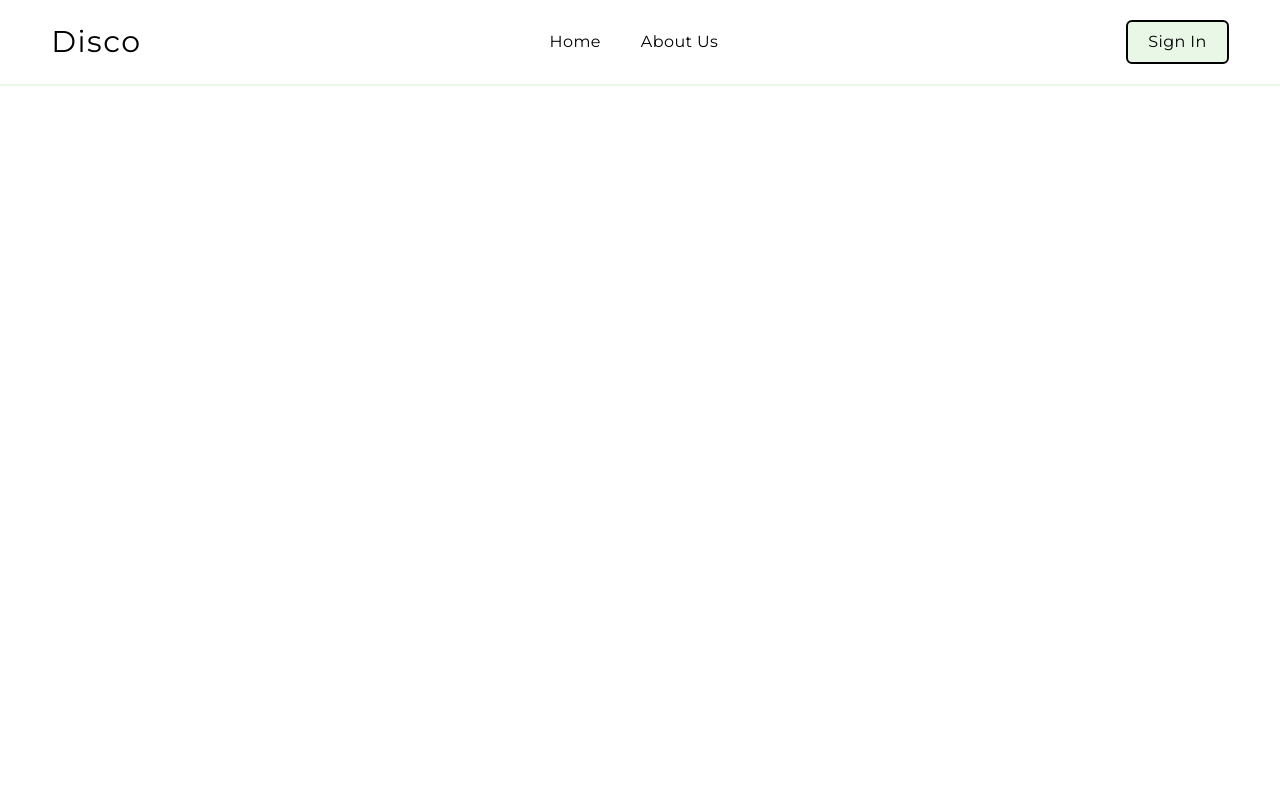
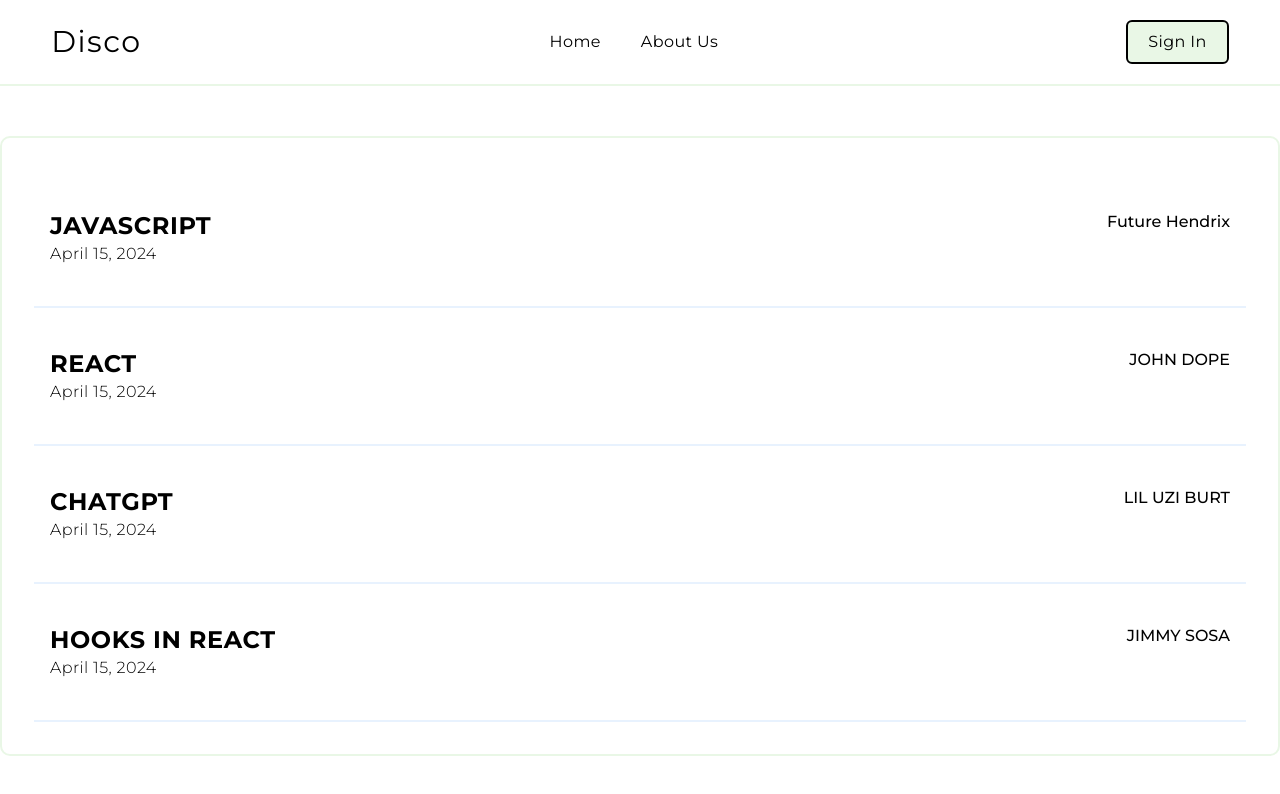
Before and after one commit to Austin-Imbastari/disco, a React (Vite) app: page / in a window 1280 px wide. Shown: the top 794 px of the page. Built offline with nearby package versions, Linux system fonts and the light colour scheme.

Commit message:
created styled the board

```diff
--- /dev/null
+++ b/src/components/Board/Board.tsx
@@ -0,0 +1,87 @@
+import React from "react";
+
+const Board = () => {
+    return (
+        <>
+            <div
+                style={{ border: "2px solid #E9F7E6", borderRadius: "10px", marginTop: "50px" }}
+                className='container mx-auto px-8 py-8'
+            >
+                <div className='grid grid-cols-1 gap-5'>
+                    <div style={{ borderBottom: "2px solid #E8F2FE" }} className=''>
+                        <div className='flex justify-between px-4 py-10'>
+                            <div className='flex flex-col'>
+                                <h1 className='text-2xl font-bold tracking-wide'>JAVASCRIPT</h1>
+                                <p className='font-light tracking-wide'>April 15, 2024 </p>
+                            </div>
+                            <div>
+                                <h1 className='text-l font-medium'>Future Hendrix</h1>
+                            </div>
+                        </div>
+                    </div>
+                </div>
+                <div className='grid grid-cols-1 gap-5'>
+                    <div style={{ borderBottom: "2px solid #E8F2FE" }} className=''>
+                        <div className='flex justify-between px-4 py-10'>
+                            <div className='flex flex-col'>
+                                <h1 className='text-2xl font-bold tracking-wide'>REACT</h1>
+                                <p className='font-light tracking-wide'>April 15, 2024 </p>
+                            </div>
+                            <div>
+                                <h1 className='text-l font-medium'>JOHN DOPE</h1>
+                            </div>
+                        </div>
+                    </div>
+                </div>{" "}
+                <div className='grid grid-cols-1 gap-5'>
+                    <div style={{ borderBottom: "2px solid #E8F2FE" }} className=''>
+                        <div className='flex justify-between px-4 py-10'>
+                            <div className='flex flex-col'>
+                                <h1 className='text-2xl font-bold tracking-wide'>CHATGPT</h1>
+                                <p className='font-light tracking-wide'>April 15, 2024 </p>
+                            </div>
+                            <div>
+                                <h1 className='text-l font-medium'>LIL UZI BURT</h1>
+                            </div>
+                        </div>
+                    </div>
+                </div>{" "}
+                <div className='grid grid-cols-1 gap-5'>
+                    <div style={{ borderBottom: "2px solid #E8F2FE" }} className=''>
+                        <div className='flex justify-between px-4 py-10'>
+                            <div className='flex flex-col'>
+                                <h1 className='text-2xl font-bold tracking-wide'>HOOKS IN REACT</h1>
+                                <p className='font-light tracking-wide'>April 15, 2024 </p>
+                            </div>
+                            <div>
+                                <h1 className='text-l font-medium'>JIMMY SOSA</h1>
+                            </div>
+                        </div>
+                    </div>
+                </div>
+            </div>
+        </>
+    );
+};
+
+export default Board;
+
+// CSS Helper
+// style={{ border: "2px solid red" }}
+
+// Dynamic create post
+
+// import React from "react";
+// const PostGrid = ({ posts }) => {
+//   return (
+//     <div className="grid grid-cols-3 gap-4">
+//       {posts.map((post, index) => (
+//         <div key={index} className="bg-gray-200 p-4">
+//           {post.title}
+//         </div>
+//       ))}
+//     </div>
+//   );
+// };
+
+// export default PostGrid;
--- a/src/components/Navbar/Navbar.tsx
+++ b/src/components/Navbar/Navbar.tsx
@@ -23,7 +23,7 @@ const Navbar = () => {
                 </div>
                 <div>
                     <NavLink to='/signin'>
-                        <button className='bg-mint text-black px-5 py-2 rounded-md border-solid border-2 border-black hover:bg-azure tracking-wide'>
+                        <button className='bg-mint text-black px-5 py-2 rounded-md border-solid border-2 border-black hover:bg-azure tracking-wide transition-colors duration-200'>
                             Sign In
                         </button>
                     </NavLink>
--- a/src/pages/Home.tsx
+++ b/src/pages/Home.tsx
@@ -4,14 +4,19 @@ import { Route, Routes } from "react-router-dom";
 import Navbar from "../components/Navbar/Navbar";
 import AboutUs from "../components/AboutUs/AboutUs";
 import SignIn from "../components/SignIn/SignIn";
+import Board from "../components/Board/Board";
 
 const Home = () => {
     return (
         <>
-            <Navbar />
+            <>
+                <Navbar />
+            </>
+
             <Routes>
                 <Route path='/aboutus' element={<AboutUs />} />
                 <Route path='/signin' element={<SignIn />} />
+                <Route path='*' element={<Board />} />
             </Routes>
         </>
     );
```
